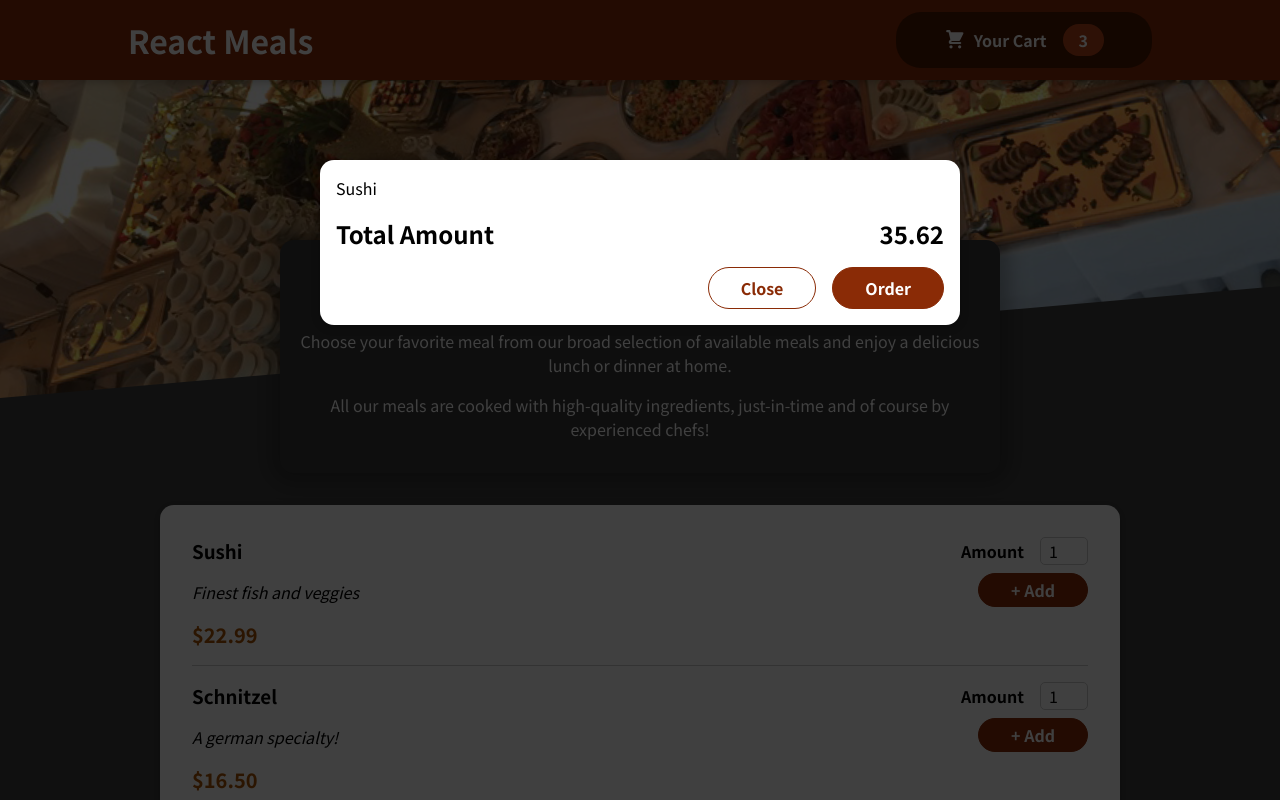
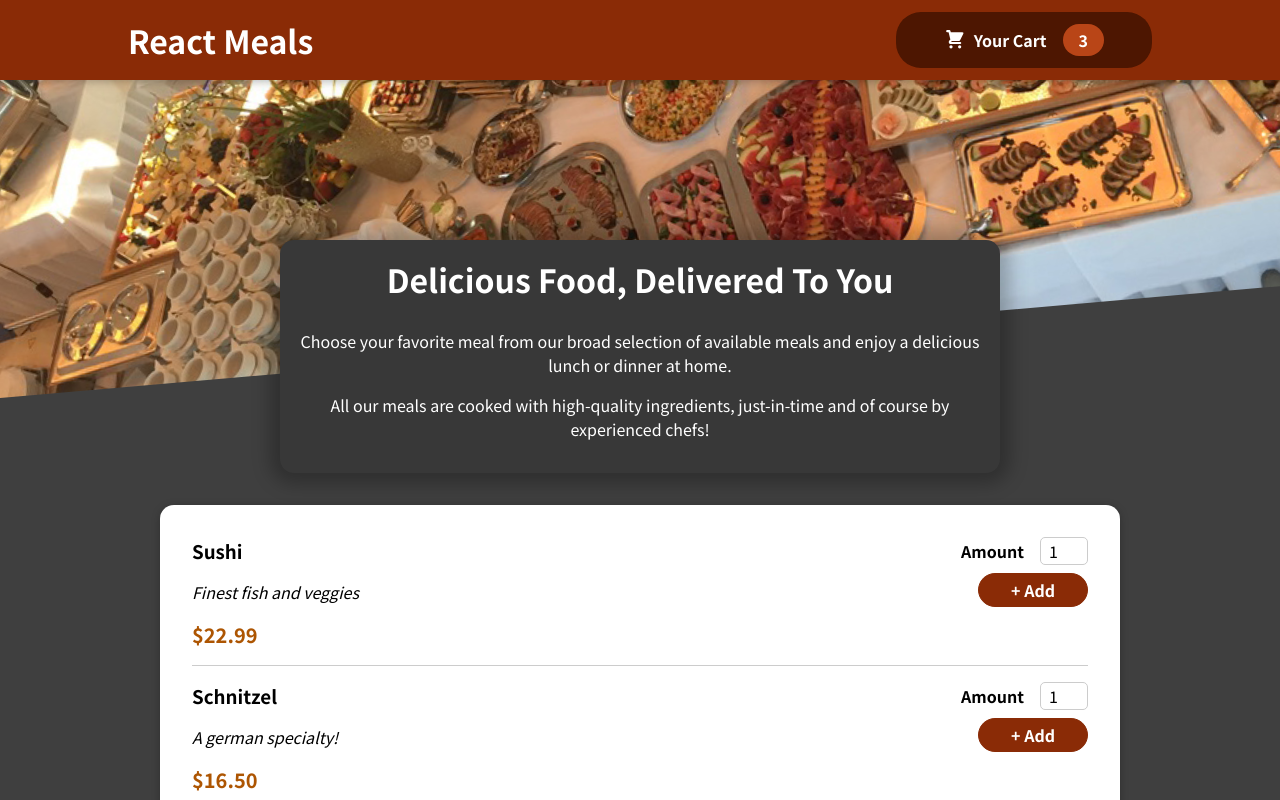
Before and after one commit to firehawk89/food-order-app, a React (Create React App) app: page / in a window 1280 px wide. Shown: the top 800 px of the page. Built offline with nearby package versions, Linux system fonts and the light colour scheme.

Commit message:
manage cart and modal state

```diff
--- a/src/App.js
+++ b/src/App.js
@@ -1,12 +1,22 @@
-import { Fragment } from "react";
+import { Fragment, useState } from "react";
 import Header from "./components/Layout/Header";
 import Meals from "./components/Meals/Meals";
 import Cart from "./components/Cart/Cart";
 function App() {
+  const [cartIsVisible, setCartIsVisible] = useState(false);
+
+  const showCartHandler = () => {
+    setCartIsVisible(true);
+  };
+
+  const hideCartHandler = () => {
+    setCartIsVisible(false);
+  };
+
   return (
     <Fragment>
-      <Cart />
-      <Header />
+      {cartIsVisible && <Cart onClose={hideCartHandler} />}
+      <Header onShowCart={showCartHandler} />
       <main>
         <Meals />
       </main>
--- a/src/components/Cart/Cart.js
+++ b/src/components/Cart/Cart.js
@@ -11,14 +11,16 @@
   );
 
   return (
-    <Modal>
+    <Modal onClose={props.onClose}>
       {cartItems}
       <div className={styles.total}>
         <span>Total Amount</span>
         <span>35.62</span>
       </div>
       <div className={styles.actions}>
-        <button className={styles["button--alt"]}>Close</button>
+        <button className={styles["button--alt"]} onClick={props.onClose}>
+          Close
+        </button>
         <button className={styles.button}>Order</button>
       </div>
     </Modal>
--- a/src/components/Cart/Cart.module.scss
+++ b/src/components/Cart/Cart.module.scss
@@ -25,5 +25,9 @@
 
   &--alt {
     color: #8a2b06;
+
+    &:hover {
+      color: white;
+    }
   }
 }
--- a/src/components/Layout/Header.js
+++ b/src/components/Layout/Header.js
@@ -9,7 +9,7 @@
     <Fragment>
       <header className={styles.header}>
         <h1>React Meals</h1>
-        <HeaderCartBtn />
+        <HeaderCartBtn onClick={props.onShowCart} />
       </header>
       <div className={styles["main-image"]}>
         <img src={mealsImg} alt="A table full of delicious food" />
--- a/src/components/Layout/HeaderCartBtn.js
+++ b/src/components/Layout/HeaderCartBtn.js
@@ -3,7 +3,7 @@
 
 const HeaderCartBtn = (props) => {
   return (
-    <button className={styles.button}>
+    <button className={styles.button} onClick={props.onClick}>
       <span className={styles.icon}>
         <CartIcon />
       </span>
--- a/src/components/UI/Modal.js
+++ b/src/components/UI/Modal.js
@@ -2,8 +2,8 @@
 import ReactDOM from "react-dom";
 import styles from "./Modal.module.scss";
 
-const Backdrop = () => {
-  return <div className={styles.backdrop} />;
+const Backdrop = (props) => {
+  return <div className={styles.backdrop} onClick={props.onClose} />;
 };
 
 const ModalOverlay = (props) => {
@@ -19,7 +19,10 @@
 const Modal = (props) => {
   return (
     <Fragment>
-      {ReactDOM.createPortal(<Backdrop />, portalElement)}
+      {ReactDOM.createPortal(
+        <Backdrop onClose={props.onClose} />,
+        portalElement
+      )}
       {ReactDOM.createPortal(
         <ModalOverlay>{props.children}</ModalOverlay>,
         portalElement
```
